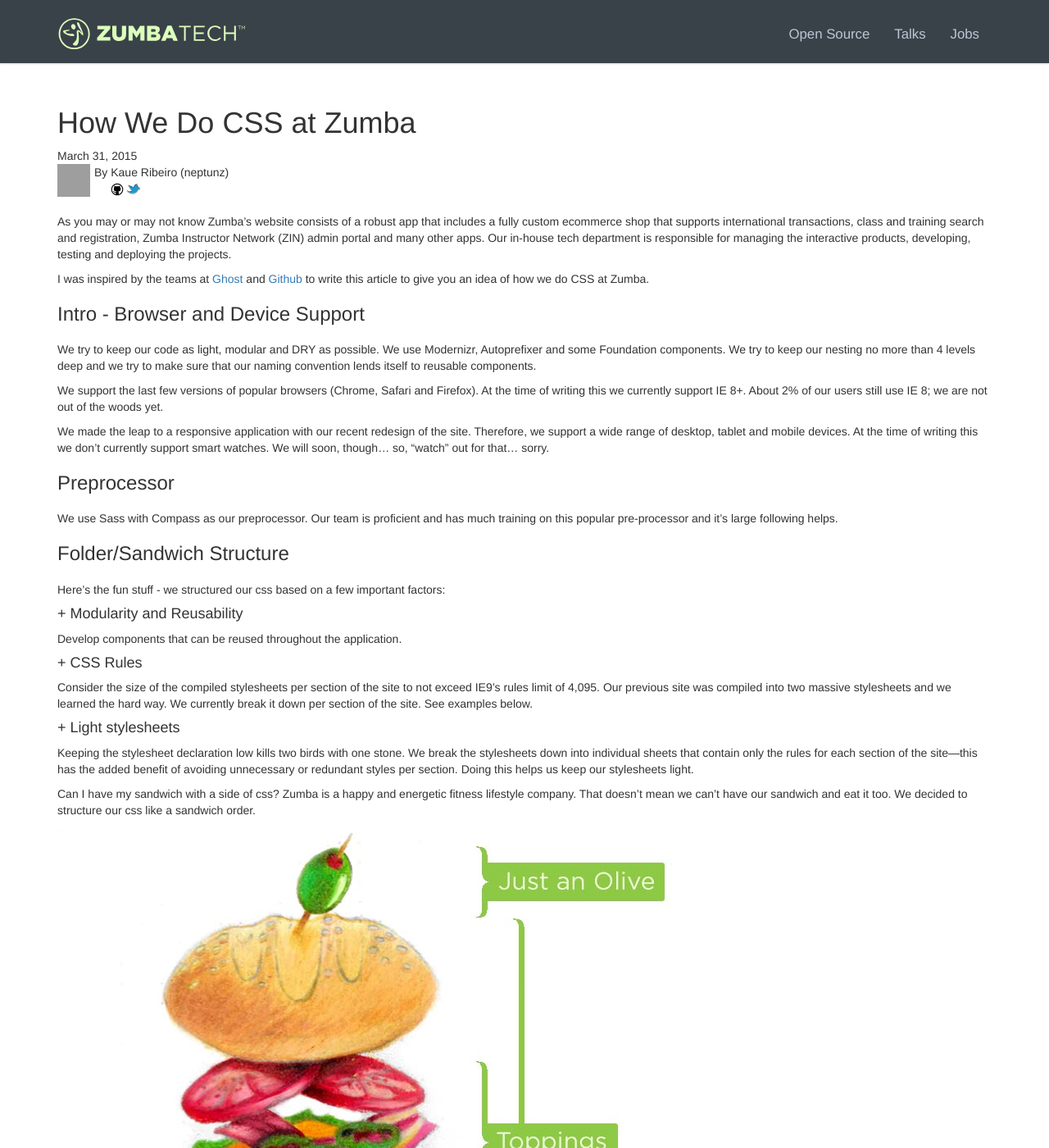
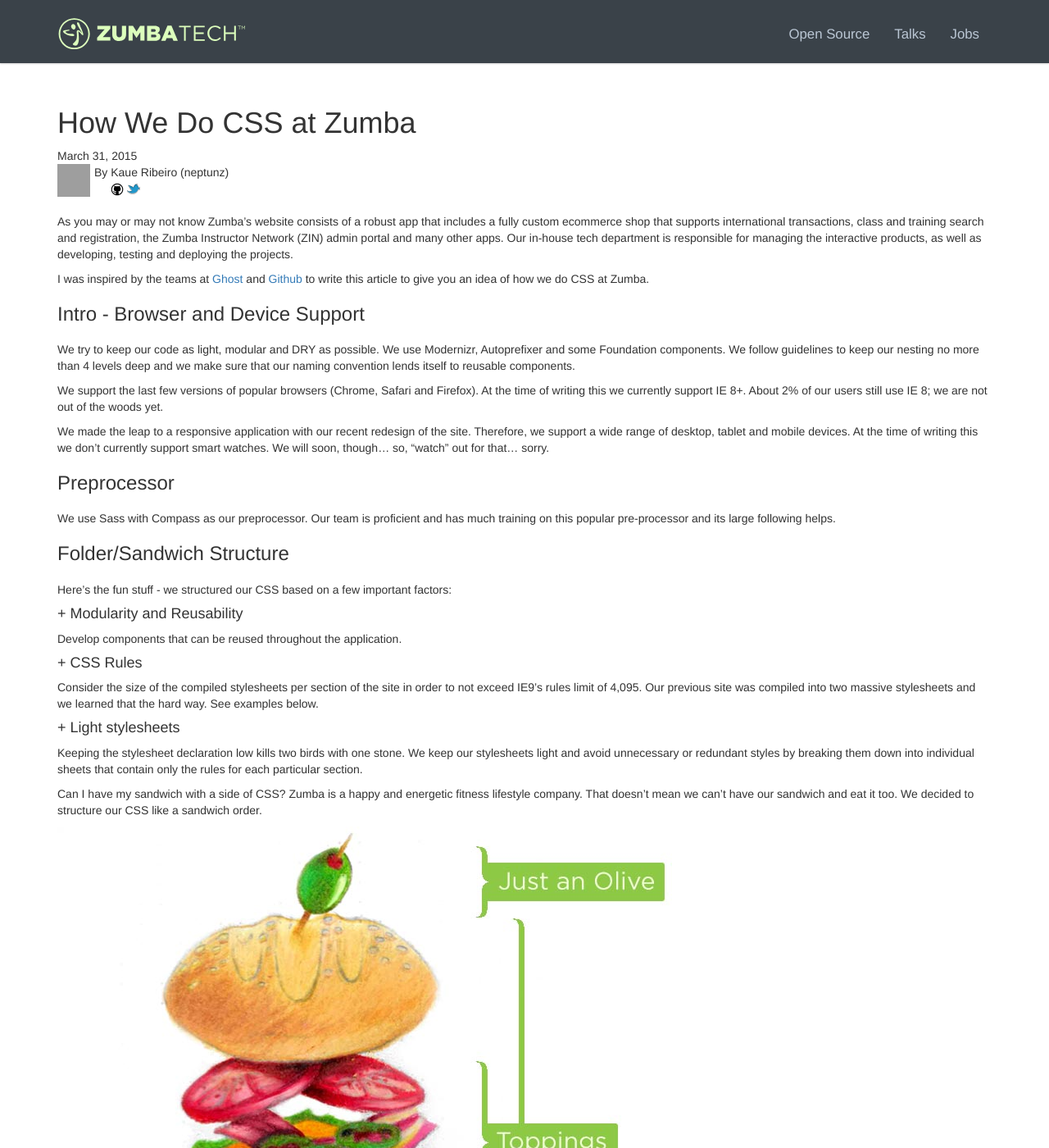
Before and after one commit to zumba/zumba.github.com, a Jekyll site: the page built from _posts/2015-03-31-how-we-do-css.md, in a window 1280 px wide and 1400 px high. Shown: the whole window at 82% size. Built offline with Jekyll 4.4.1, drawn with Linux system fonts in a browser that asks for light colours; nearby versions of some CDN libraries; comment, search, counter and statistics services are not loaded; some of the changed text lies outside the part shown; grey boxes are pictures that could not be loaded.

Commit message:
Fixes that Eric pointed out.

```diff
--- a/_posts/2015-03-31-how-we-do-css.md
+++ b/_posts/2015-03-31-how-we-do-css.md
@@ -2,17 +2,17 @@
 layout: post
 title: How We Do CSS at Zumba
 description: This is how we do CSS at Zumba.
-tags: [technology, css, sass, front end, engineering]
+tags: [technology, CSS, sass, front end, engineering]
 author: neptunz
 ---
 
-As you may or may not know Zumba's website consists of a robust app that includes a fully custom ecommerce shop that supports international transactions, class and training search and registration, Zumba Instructor Network (ZIN) admin portal and many other apps. Our in-house tech department is responsible for managing the interactive products, developing, testing and deploying the projects.
+As you may or may not know Zumba's website consists of a robust app that includes a fully custom ecommerce shop that supports international transactions, class and training search and registration, the Zumba Instructor Network (ZIN) admin portal and many other apps. Our in-house tech department is responsible for managing the interactive products, as well as developing, testing and deploying the projects.
 
 I was inspired by the teams at <a href="http://dev.ghost.org/css-at-ghost/" target="_blank">Ghost</a> and <a href="https://github.com/styleguide/css" target="_blank">Github</a> to write this article to give you an idea of how we do CSS at Zumba.
 
 
 ### Intro - Browser and Device Support
-We try to keep our code as light, modular and DRY as possible. We use Modernizr, Autoprefixer and some Foundation components. We try to keep our nesting no more than 4 levels deep and we try to make sure that  our naming convention lends itself to reusable components.
+We try to keep our code as light, modular and DRY as possible. We use Modernizr, Autoprefixer and some Foundation components. We follow guidelines to keep our nesting no more than 4 levels deep and we make sure that our naming convention lends itself to reusable components.
 
 We support the last few versions of popular browsers (Chrome, Safari and Firefox). At the time of writing this we currently support IE 8+. About 2% of our users still use IE 8; we are not out of the woods yet.
 
@@ -20,11 +20,11 @@
 
 
 ### Preprocessor
-We use Sass with Compass as our preprocessor. Our team is proficient and has much training on this popular pre-processor and it’s large following helps.
+We use Sass with Compass as our preprocessor. Our team is proficient and has much training on this popular pre-processor and its large following helps.
 
 
 ### Folder/Sandwich Structure
-Here’s the fun stuff - we structured our css based on a few important factors:
+Here’s the fun stuff - we structured our CSS based on a few important factors:
 
 
 #### + Modularity and Reusability
@@ -32,14 +32,14 @@
 
 
 #### + CSS Rules
-Consider the size of the compiled stylesheets per section of the site to not exceed IE9’s rules limit of 4,095. Our previous site was compiled into two massive stylesheets and we learned the hard way. We currently break it down per section of the site. See examples below.
+Consider the size of the compiled stylesheets per section of the site in order to not exceed IE9’s rules limit of 4,095. Our previous site was compiled into two massive stylesheets and we learned that the hard way. See examples below.
 
 
 #### + Light stylesheets
-Keeping the stylesheet declaration low kills two birds with one stone. We break the stylesheets down into individual sheets that contain only the rules for each section of the site—this has the added benefit of avoiding unnecessary or redundant styles per section. Doing this helps us keep our stylesheets light.
+Keeping the stylesheet declaration low kills two birds with one stone. We keep our stylesheets light and avoid unnecessary or redundant styles by breaking them down into individual sheets that contain only the rules for each particular section.
 
-Can I have my sandwich with a side of css?
-Zumba is a happy and energetic fitness lifestyle company. That doesn’t mean we can’t have our sandwich and eat it too. We decided to structure our css like a sandwich order.
+Can I have my sandwich with a side of CSS?
+Zumba is a happy and energetic fitness lifestyle company. That doesn’t mean we can’t have our sandwich and eat it too. We decided to structure our CSS like a sandwich order.
 
 <div><img src="/img/blog/sandwich-breakdown.jpg" alt="sandwich" class="img-responsive"/></div>
 
@@ -70,7 +70,7 @@
 
 
 #### Sandwich
-These nom noms can contain a combination of toppings to make a complete sandwich or component. These are usually a bit more complex and a little more specific. Sandwiches can be used throughout the entire site and can be customized per section of the site to meet that section's needs or requirements.
+These nom noms can contain a combination of toppings to make a complete sandwich or component. These are usually a bit more complex and a little more specific. Sandwiches can be used throughout the entire site and can be customized per section to meet that section's needs or requirements.
 Example:
 
 	sandwich
@@ -102,7 +102,7 @@
 	|— shop.scss
 
 
-#### main.scss - Consists of the basics of our pages’ layout.
+#### main.scss - Consists of our pages’ basic layout.
 
 <script src="https://gist.github.com/neptunz/0d6bfe832eb85b6e73a7.js"></script>
 
@@ -114,17 +114,17 @@
 
 
 + Each file is named after the page or the page module it supports
-+ We never style ID’s only Classes
-+ Keep nesting down to a minimum and no deeper than 4 levels including pseudo selectors
++ We never style ID’s only classes
++ Keep nesting down to a minimum and no deeper than 4 levels, including pseudo selectors
 + Group related properties wherever possible
-+ Media queries go after properties and the order should reflect mobile first
++ Media queries follow properties and the order should reflect mobile first
 
 
 ### Naming
 
 
 #### Variables and Mixins
-Our variables and mixing naming is pretty specific in order to avoid any confusion. We have been here long enough to understand that the company likes to make simple to drastic changes to support the business in general. We have to develop keeping scalability in mind and this variable/mixin strategy just makes more sense for us.
+Our variables and mixin naming is pretty specific in order to avoid any confusion. We have been here long enough to understand that both simple and drastic changes arise to support the business goals of the company. We have to develop keeping scalability in mind and this variable/mixin strategy just makes more sense for us.
 
 
 #### Mixin
@@ -144,7 +144,7 @@
 
 
 #### Media Queries
-For the most part we target based on viewport width. We have a feature or two that depends on the detection of touch. We stick to three basic breakpoints and rarely make exceptions for custom breakpoints. We don’t want to compromise code quality to consider every viewport width consideration.
+For the most part, we target based on viewport width. We have a feature or two that depends on the detection of touch. We stick to three basic breakpoints and rarely make exceptions for custom breakpoints. We don’t want to compromise code quality to consider every viewport width consideration.
 
 <script src="https://gist.github.com/neptunz/b1467ce5f11c61b22297.js"></script>
 
@@ -163,11 +163,11 @@
 + Spacing after selectors and properties
 + Formatting of properties
 + Code that's commented out
-+ Formatting of selectors - lowercase and hyphened preferred
++ Formatting of selectors - lowercase and hyphenated preferred
 + Null values should be 0 or none instead of 0px
 + Use of color names should use variables
 + Duplicate selectors or properties
 
 
 #### The fun never ends
-This post and our style guide that is soon to come will never be a done deal written in stone. What we build today is cutting edge and future proof until the future is now and we realize how crazy we were when we developed using archaic methods and tools. The tech world moves at an insane pace and that's what makes our job fun. New technologies will emerge and we will use them to make our applications and our lives as developers better. Therefore, this is relevant for the time being and I hope that it covers us for a very long time, but we all can't be surprised if we have to come back and revise this to support new new. Until then, we will enjoy this sandwich.
+This post and our forthcoming style guide will never be a done deal written in stone. What we build today is both cutting edge and future proof until the future is here. We now realize how crazy we were when we developed using archaic methods and tools. The tech world moves at an insane pace and that's what makes our job fun. New technologies will emerge and we will use them to make our applications and our lives as developers better. Until then, we will enjoy this sandwich.
```
Also changed, not shown: other parts of _posts/2015-03-31-how-we-do-css.md (+1 -1 lines).
